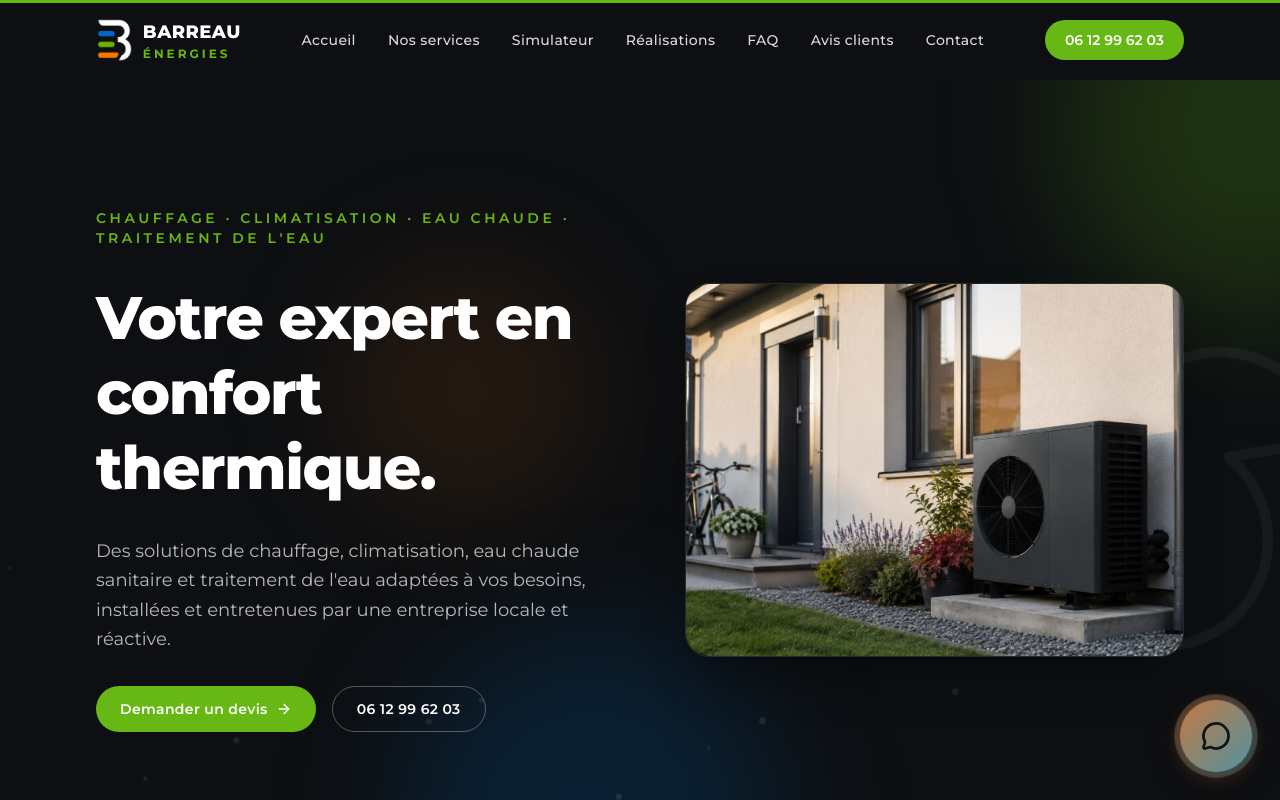
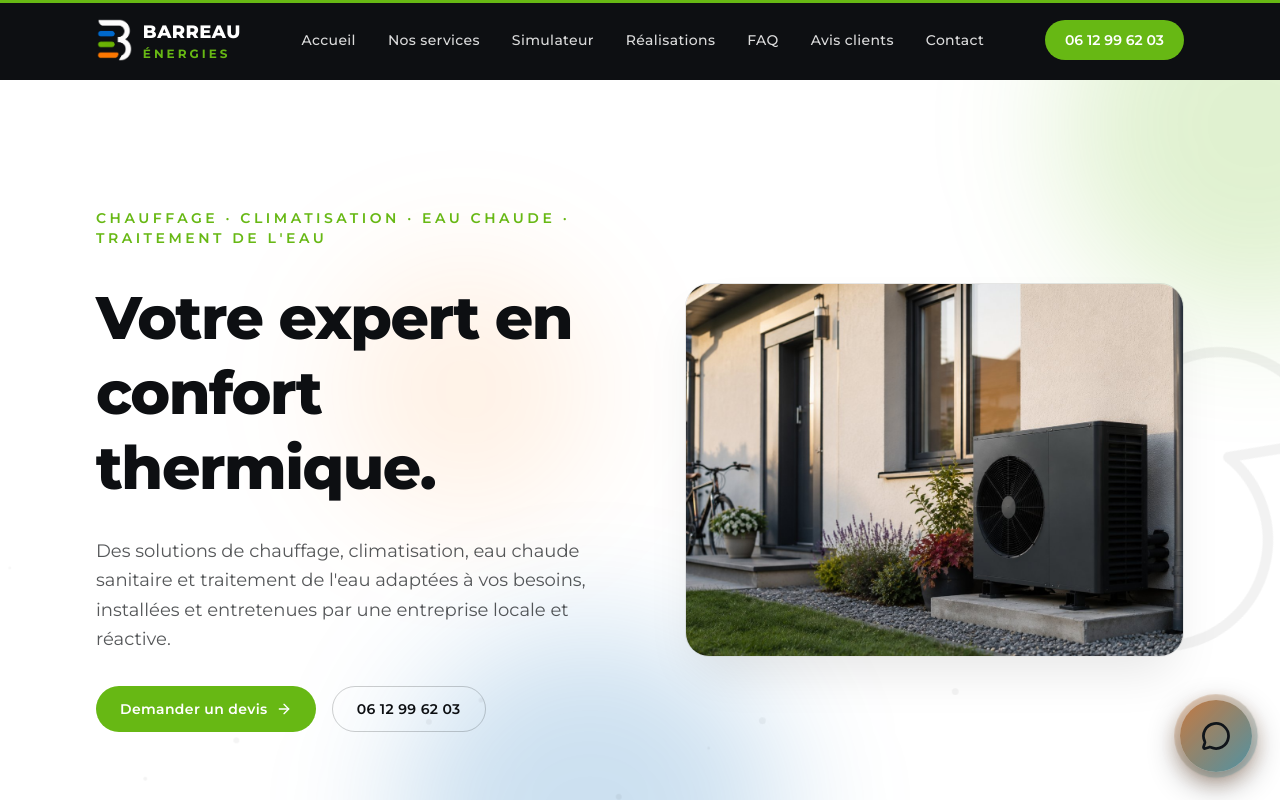
Before and after one commit to Thomas33680/Barreau-Energies, a Next.js app: page / in a window 1280 px wide. Shown: the top 800 px of the page. Built offline with nearby package versions, Linux system fonts and the light colour scheme.

Commit message:
Reapply "Test: Hero section in black-on-white instead of dark"
This reverts commit f05d3dc0a8a530b60f3900adf7f74198e8357876.

```diff
--- a/src/components/Button.tsx
+++ b/src/components/Button.tsx
@@ -4,7 +4,7 @@ import Link from "next/link";
 import { motion } from "framer-motion";
 import { ReactNode } from "react";
 
-type Variant = "primary" | "secondary" | "ghost";
+type Variant = "primary" | "secondary" | "ghost" | "ghost-light";
 
 const variants: Record<Variant, string> = {
   primary:
@@ -13,6 +13,9 @@ const variants: Record<Variant, string> = {
     "bg-white text-ink hover:bg-white/90 hover:shadow-[0_0_28px_rgba(255,255,255,0.35)] focus-visible:outline-white",
   ghost:
     "bg-transparent text-white border border-white/30 hover:bg-white/10 hover:border-white/50 focus-visible:outline-white",
+  /** Même style que "ghost" mais lisible sur fond clair. */
+  "ghost-light":
+    "bg-transparent text-ink border border-ink/20 hover:bg-ink/5 hover:border-ink/30 focus-visible:outline-ink",
 };
 
 const MotionLink = motion.create(Link);
--- a/src/components/Hero.tsx
+++ b/src/components/Hero.tsx
@@ -12,7 +12,7 @@ import { siteConfig } from "@/lib/site-config";
 
 export function Hero() {
   return (
-    <ScrollHero className="relative overflow-hidden bg-ink text-white">
+    <ScrollHero className="relative overflow-hidden border-b border-ink/10 bg-white text-ink">
       <HeroBackground />
 
       <Container className="relative grid gap-10 py-16 sm:gap-12 sm:py-32 lg:grid-cols-[1.1fr_1fr] lg:items-center lg:gap-10">
@@ -35,7 +35,7 @@ export function Hero() {
             initial={{ opacity: 0, y: 16 }}
             animate={{ opacity: 1, y: 0 }}
             transition={{ duration: 0.6, delay: 0.65 }}
-            className="max-w-xl text-lg leading-relaxed text-white/70"
+            className="max-w-xl text-lg leading-relaxed text-ink/70"
           >
             Des solutions de chauffage, climatisation, eau chaude
             sanitaire et traitement de l&apos;eau adaptées à vos besoins,
@@ -53,7 +53,7 @@ export function Hero() {
               Demander un devis
               <ArrowRight size={16} aria-hidden="true" />
             </Button>
-            <Button href={siteConfig.phoneHref} variant="ghost">
+            <Button href={siteConfig.phoneHref} variant="ghost-light">
               {siteConfig.phone}
             </Button>
           </motion.div>
@@ -63,7 +63,7 @@ export function Hero() {
           initial={{ opacity: 0, scale: 0.94 }}
           animate={{ opacity: 1, scale: 1 }}
           transition={{ duration: 0.7, delay: 0.3, ease: [0.22, 1, 0.36, 1] }}
-          className="relative aspect-[4/3] w-full overflow-hidden rounded-3xl border border-white/10 shadow-2xl shadow-black/40"
+          className="relative aspect-[4/3] w-full overflow-hidden rounded-3xl border border-ink/10 shadow-2xl shadow-black/10"
         >
           <Image
             src="/hero-pompe-a-chaleur.jpg"
--- a/src/components/motion/HeroBackground.tsx
+++ b/src/components/motion/HeroBackground.tsx
@@ -33,13 +33,13 @@ export function HeroBackground() {
       <Fan
         size={420}
         strokeWidth={0.6}
-        className="motion-safe:animate-[fan-spin_16s_linear_infinite] absolute -right-20 top-1/2 -translate-y-1/2 text-white/[0.04]"
+        className="motion-safe:animate-[fan-spin_16s_linear_infinite] absolute -right-20 top-1/2 -translate-y-1/2 text-ink/[0.05]"
       />
 
       {particles.map((p) => (
         <span
           key={p.id}
-          className="motion-safe:animate-[float-up_var(--duration)_linear_infinite] absolute bottom-0 rounded-full bg-white/20"
+          className="motion-safe:animate-[float-up_var(--duration)_linear_infinite] absolute bottom-0 rounded-full bg-ink/10"
           style={
             {
               left: `${p.left}%`,
```
